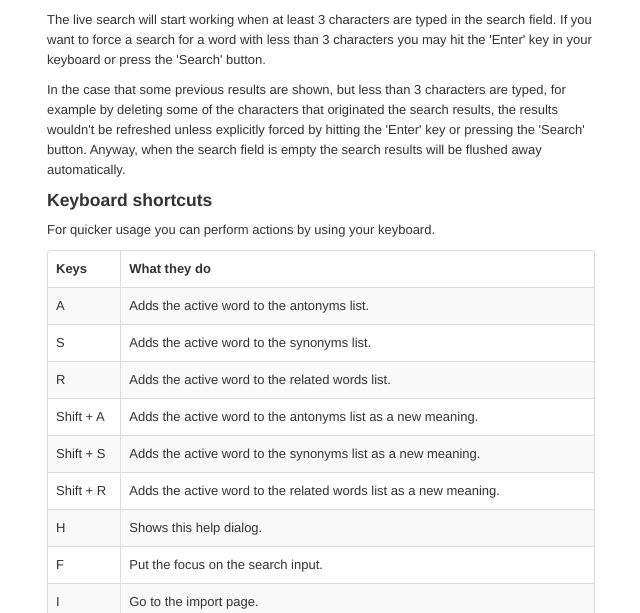
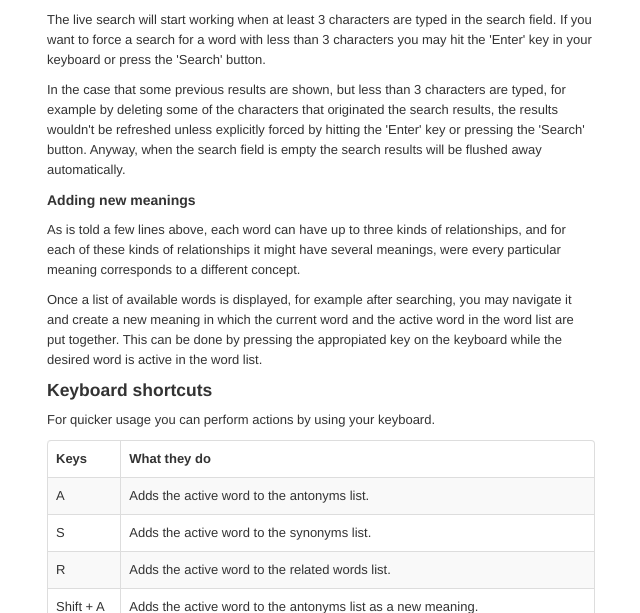
Before and after one commit to unho/thesaurus_editor, a Django app: template thesaurus/templates/help.html in a window 1280 px wide. Shown: the part 608-1221 px from the top of the page, without its empty margins (73-713 px from the left). Run offline with Django 3.2, Linux system fonts and the light colour scheme; the template is opened without the code that fills it, so the values that code supplies are empty.

Commit message:
Added help about creating new meanings

```diff
--- a/thesaurus/templates/help.html
+++ b/thesaurus/templates/help.html
@@ -55,6 +55,12 @@ Thesaurus-editor. If not, see <http://www.gnu.org/licenses/>.
             <p>{% blocktrans %}The live search will start working when at least 3 characters are typed in the search field. If you want to force a search for a word with less than 3 characters you may hit the 'Enter' key in your keyboard or press the 'Search' button.{% endblocktrans %}</p>
 
             <p>{% blocktrans %}In the case that some previous results are shown, but less than 3 characters are typed, for example by deleting some of the characters that originated the search results, the results wouldn't be refreshed unless explicitly forced by hitting the 'Enter' key or pressing the 'Search' button. Anyway, when the search field is empty the search results will be flushed away automatically.{% endblocktrans %}</p>
+
+
+            <h5>{% blocktrans %}Adding new meanings{% endblocktrans %}</h5>
+            <p>{% blocktrans %}As is told a few lines above, each word can have up to three kinds of relationships, and for each of these kinds of relationships it might have several meanings, were every particular meaning corresponds to a different concept.{% endblocktrans %}</p>
+
+            <p>{% blocktrans %}Once a list of available words is displayed, for example after searching, you may navigate it and create a new meaning in which the current word and the active word in the word list are put together. This can be done by pressing the appropiated key on the keyboard while the desired word is active in the word list.{% endblocktrans %}</p>
 
 
             <h4>{% blocktrans %}Keyboard shortcuts{% endblocktrans %}</h4>
```
